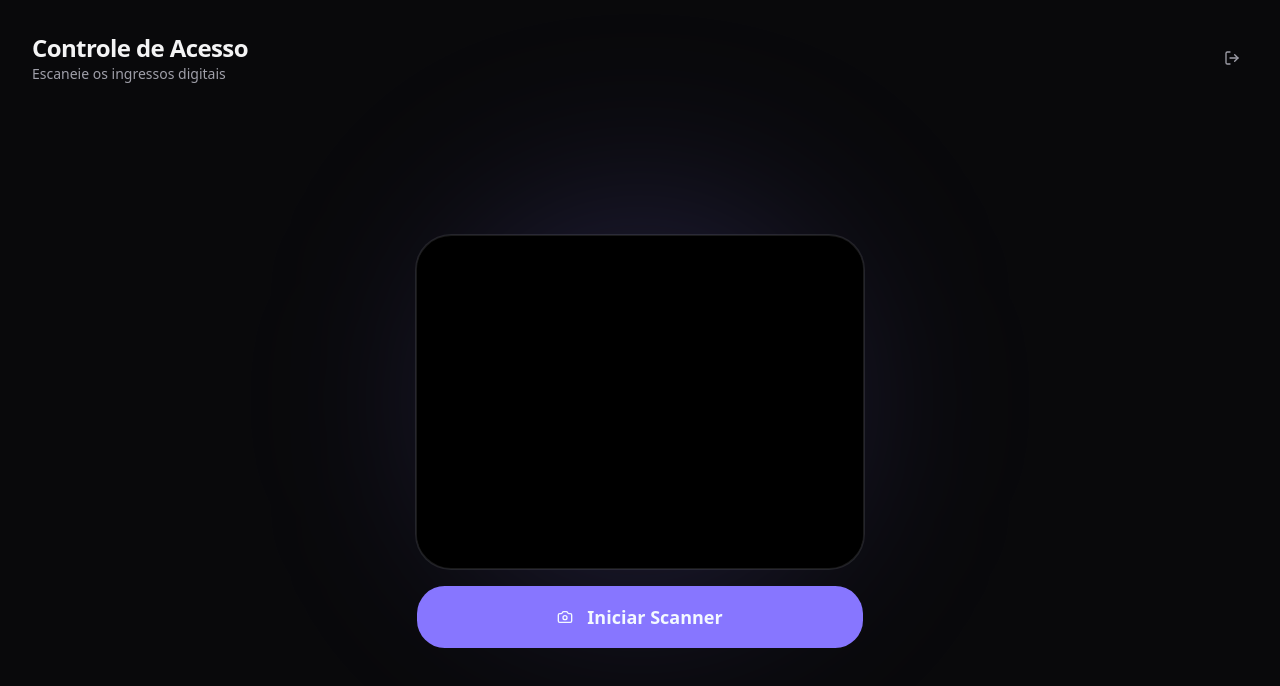
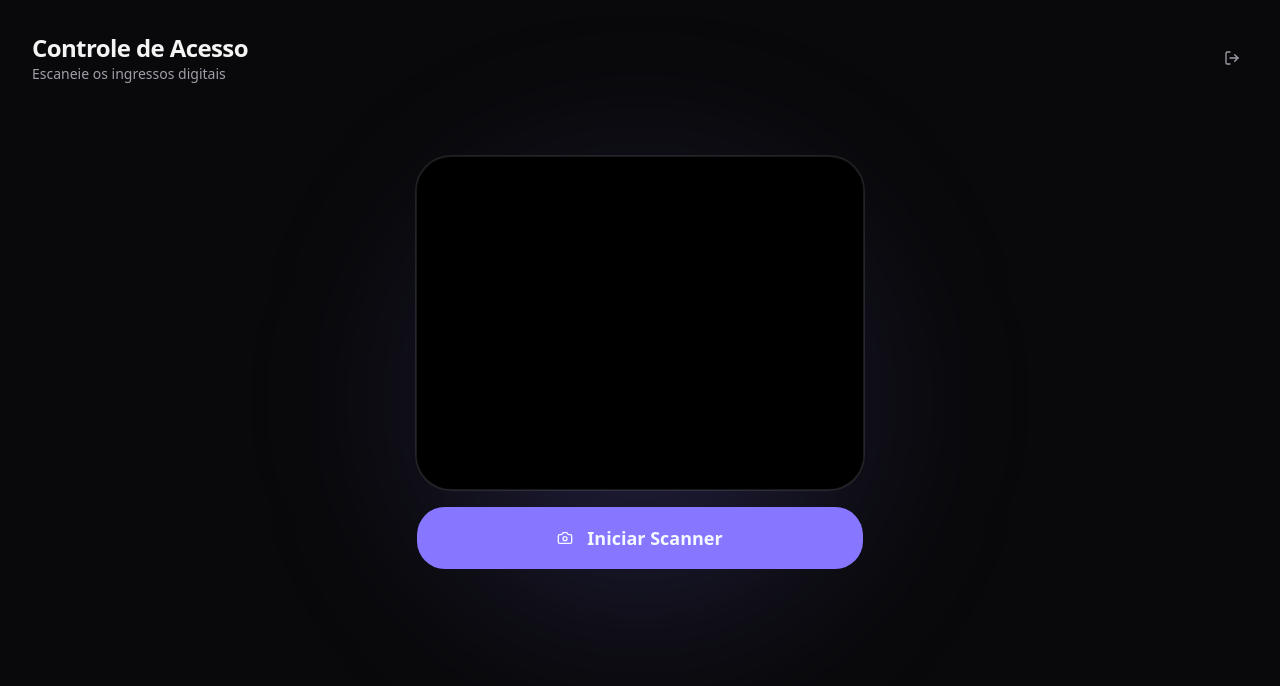
Before and after one commit to souzalb/link-in, a Next.js app: page /scanner in a window 1280 px wide. Shown: the top 686 px of the page. Built offline with nearby package versions, Linux system fonts and the light colour scheme.

Commit message:
feat: implement QR code scanner page for ticket validation

```diff
--- a/src/app/scanner/page.tsx
+++ b/src/app/scanner/page.tsx
@@ -41,7 +41,7 @@
         </Button>
       </header>
 
-      <main className="flex-1 flex flex-col items-center justify-center relative z-10">
+      <main className="flex-1 flex flex-col items-center justify-start relative z-10 pt-10">
         <QRScanner onScanSuccess={handleScanSuccess} />
       </main>
 
```
